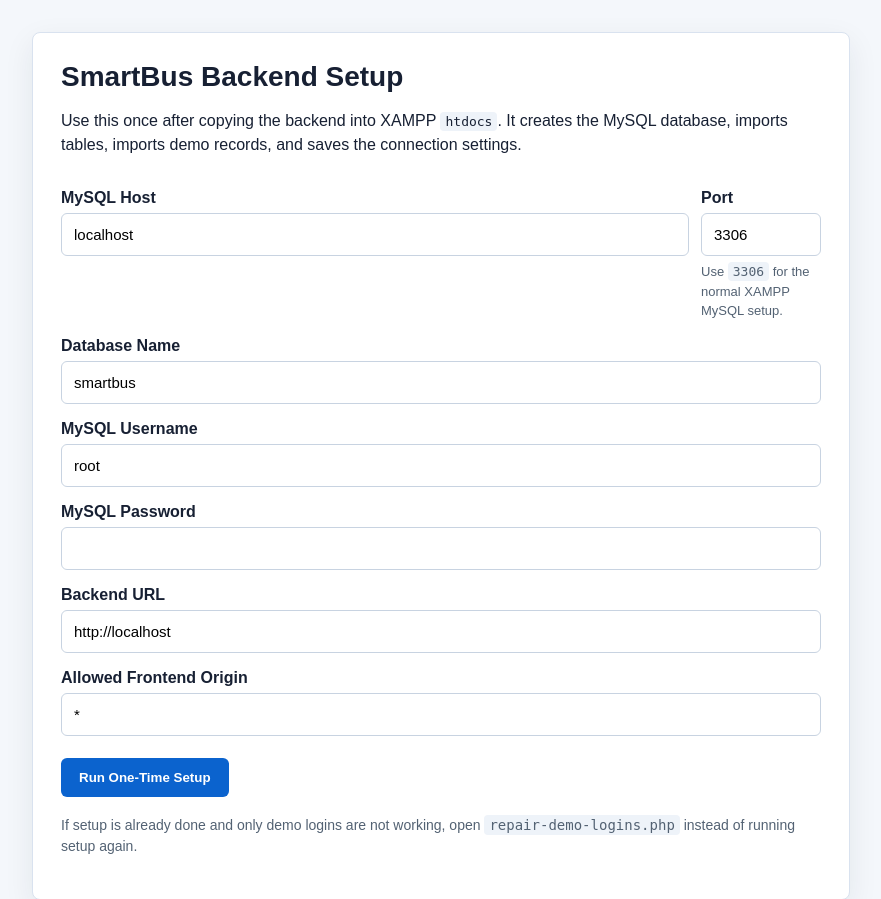
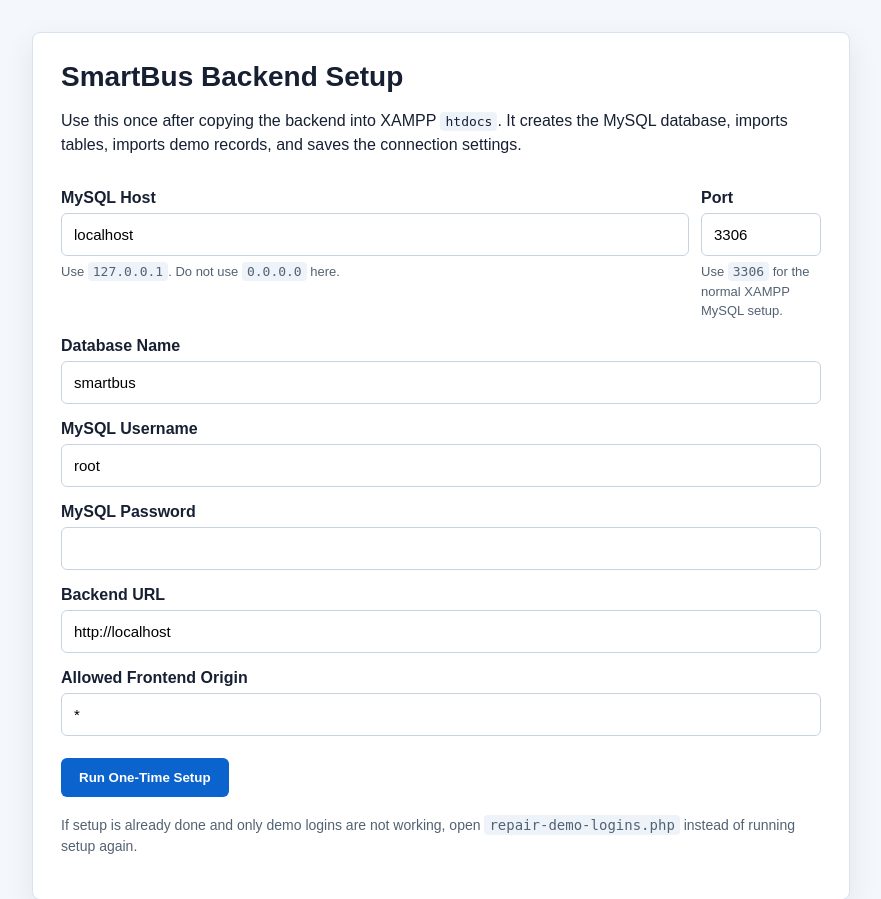
Before and after one commit to Gorillmac/smartbus-backend, a PHP site: page /setup.php in a window 1280 px wide. Shown: the top 899 px of the page, without its empty margins (199-1080 px from the left). Run offline with PHP 8.4, Linux system fonts and the light colour scheme.

Commit message:
Guard against invalid MySQL host

```diff
--- a/public/setup.php
+++ b/public/setup.php
@@ -33,6 +33,9 @@ if ($_SERVER['REQUEST_METHOD'] === 'POST') {
         'app_url' => rtrim(trim((string)($_POST['app_url'] ?? $defaults['app_url'])), '/'),
         'cors_origin' => trim((string)($_POST['cors_origin'] ?? $defaults['cors_origin'])),
     ]);
+    if ($input['db_host'] === '0.0.0.0') {
+        $input['db_host'] = '127.0.0.1';
+    }
 
     try {
         validateDatabaseName($input['db_name']);
@@ -188,6 +191,7 @@ function writeEnvFile(string $file, array $input): void
       <div>
         <label for="db_host">MySQL Host</label>
         <input id="db_host" name="db_host" value="<?= htmlspecialchars($input['db_host']) ?>" required>
+        <p class="hint">Use <code>127.0.0.1</code>. Do not use <code>0.0.0.0</code> here.</p>
       </div>
       <div>
         <label for="db_port">Port</label>
--- a/src/Database.php
+++ b/src/Database.php
@@ -17,6 +17,9 @@ final class Database
         }
 
         $host = env('DB_HOST', '127.0.0.1');
+        if ($host === '0.0.0.0') {
+            $host = '127.0.0.1';
+        }
         $port = env('DB_PORT', '3306');
         $database = env('DB_DATABASE', 'smartbus');
         $username = env('DB_USERNAME', 'root');
```
Also changed, not shown: README.md.
